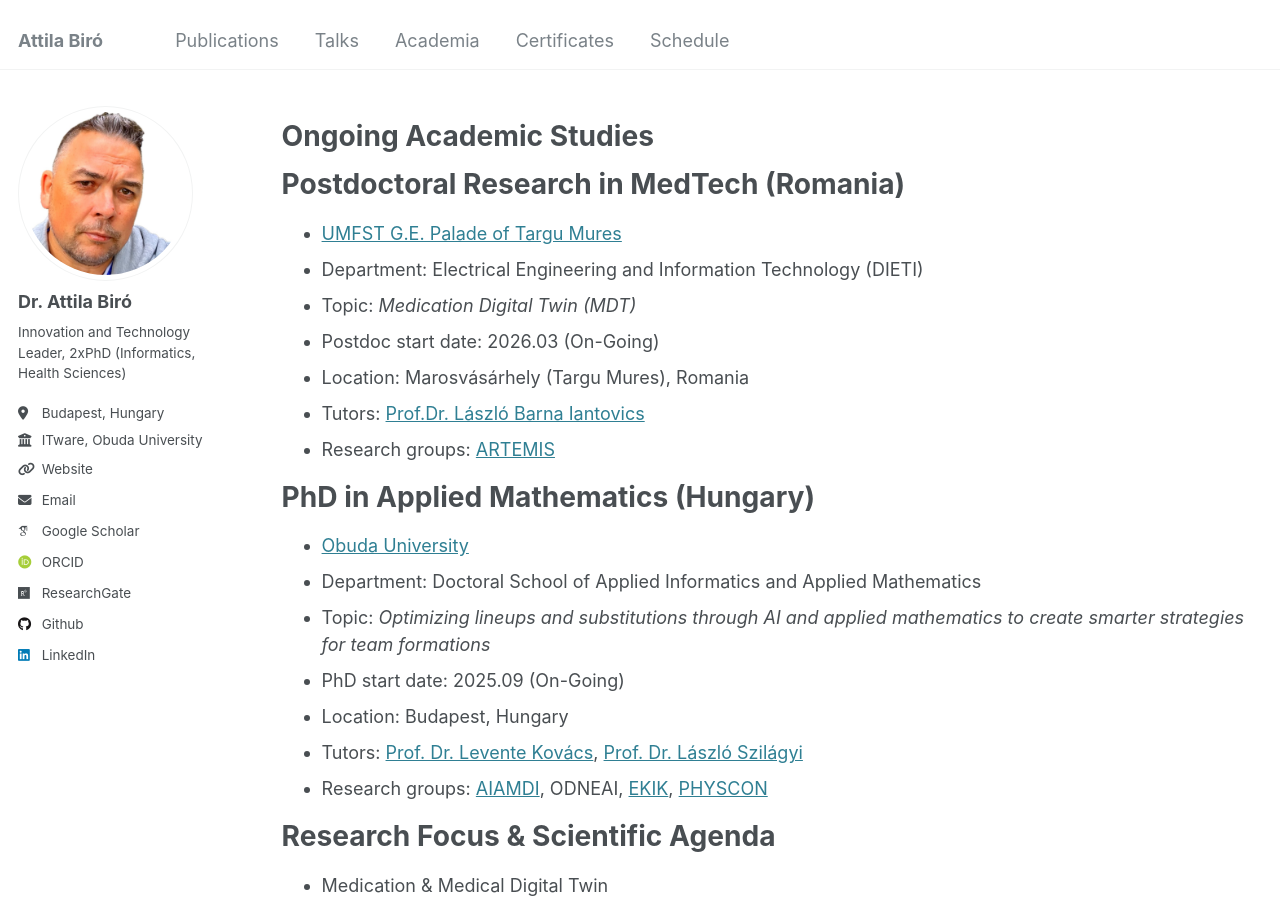
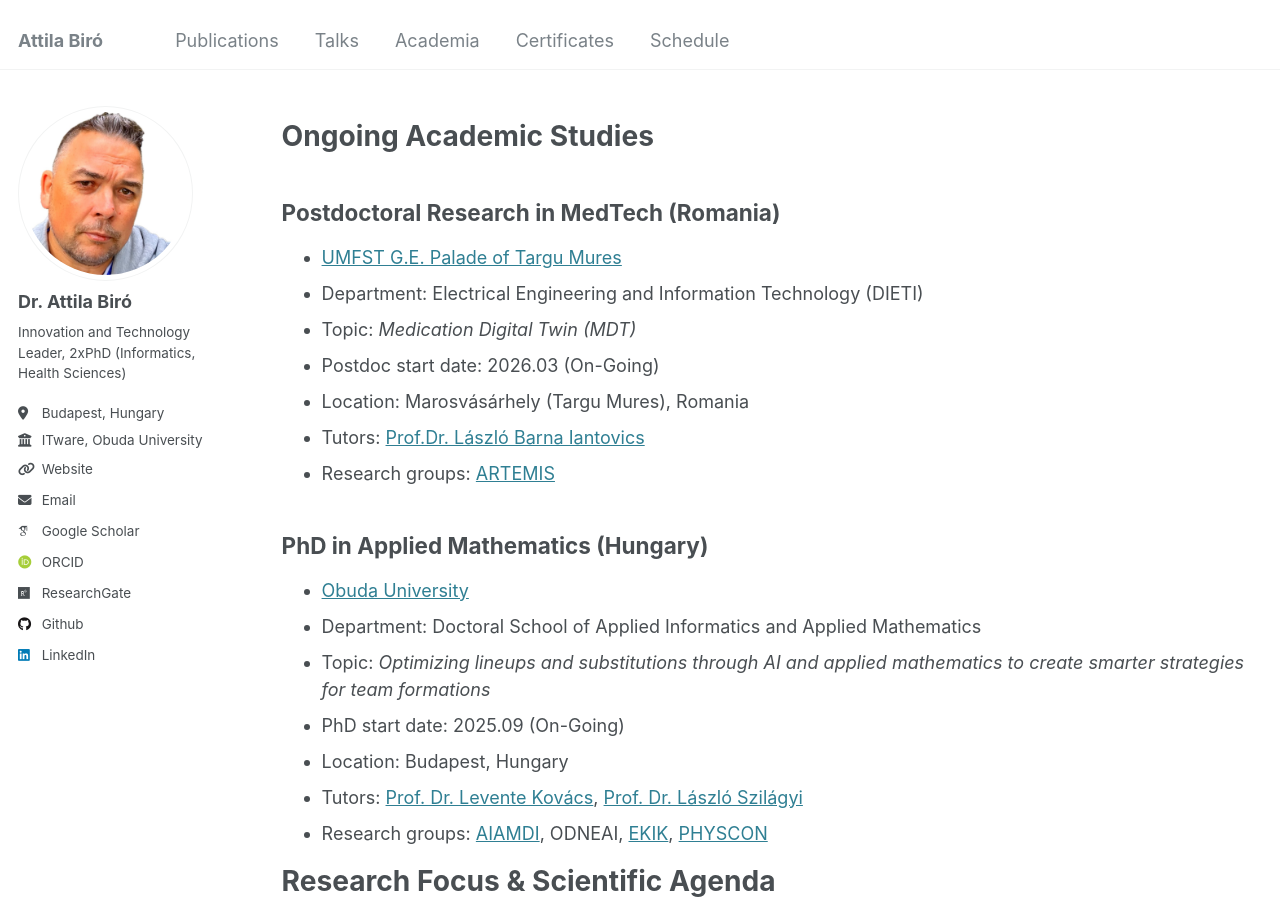
Before and after one commit to biroka/biroka.github.io, a Jekyll site: the page built from _pages/academia.md, in a window 1280 px wide and 900 px high. Built offline with Jekyll 4.4.1, drawn with Linux system fonts in a browser that asks for light colours; some web fonts are replaced.

```diff
--- a/_pages/academia.md
+++ b/_pages/academia.md
@@ -8,7 +8,7 @@ author_profile: true
 Ongoing Academic Studies
 ======
 
-# Postdoctoral Research in MedTech (Romania)
+## Postdoctoral Research in MedTech (Romania)
 *  <a target="_new" href="https://www.umfst.ro/">UMFST G.E. Palade of Targu Mures</a>
 * Department: Electrical Engineering and Information Technology (DIETI)
 * Topic: _Medication Digital Twin (MDT)_
@@ -17,7 +17,7 @@ Ongoing Academic Studies
 * Tutors: <a target="_new" href="https://scholar.google.com/citations?user=wuyFWa8AAAAJ">Prof.Dr. László Barna Iantovics</a>
 * Research groups: <a target="_new" href="https://artemis.umfst.ro/">ARTEMIS</a>
 
-# PhD in Applied Mathematics (Hungary)
+## PhD in Applied Mathematics (Hungary)
 *  <a target="_new" href="https://www.uni-obuda.hu/">Obuda University</a>
 * Department: Doctoral School of Applied Informatics and Applied Mathematics
 * Topic: _Optimizing lineups and substitutions through AI and applied mathematics to create smarter strategies for team formations_
@@ -37,19 +37,19 @@ Research Focus & Scientific Agenda
 Teaching activities
 ======
 
-# <a target="_new" href="https://www.umfst.ro/">UMFST G.E. Palade of Targu Mures</a> [UMFST]
+## <a target="_new" href="https://www.umfst.ro/">UMFST G.E. Palade of Targu Mures</a> [UMFST]
 * Location: Marosvásárhely (Targu Mures), Romania
 * Department of Electrical Engineering and Information Technology (DIETI)
 * Course: _Advanced Topics in Artificial Intelligence_
 * Period: Next Up
 
-# <a target="_new" href="https://ms.sapientia.ro/">Sapientia Hungarian University Of Transylvania</a> [EMTE]
+## <a target="_new" href="https://ms.sapientia.ro/">Sapientia Hungarian University Of Transylvania</a> [EMTE]
 * Location: Marosvásárhely (Targu Mures), Romania
 * Department of Mathematics and Computer Science (MIT)
 * Course: _Bioinformatics Algorithms_
 * Period: 2025/2026 (Semester I)
 
-# <a target="_new" href="https://www.umfst.ro/">UMFST G.E. Palade of Targu Mures</a> [UMFST]
+## <a target="_new" href="https://www.umfst.ro/">UMFST G.E. Palade of Targu Mures</a> [UMFST]
 * Location: Marosvásárhely (Targu Mures), Romania
 * Department of Electrical Engineering and Information Technology (DIETI)
 * Course: _Web Application Development_
```
